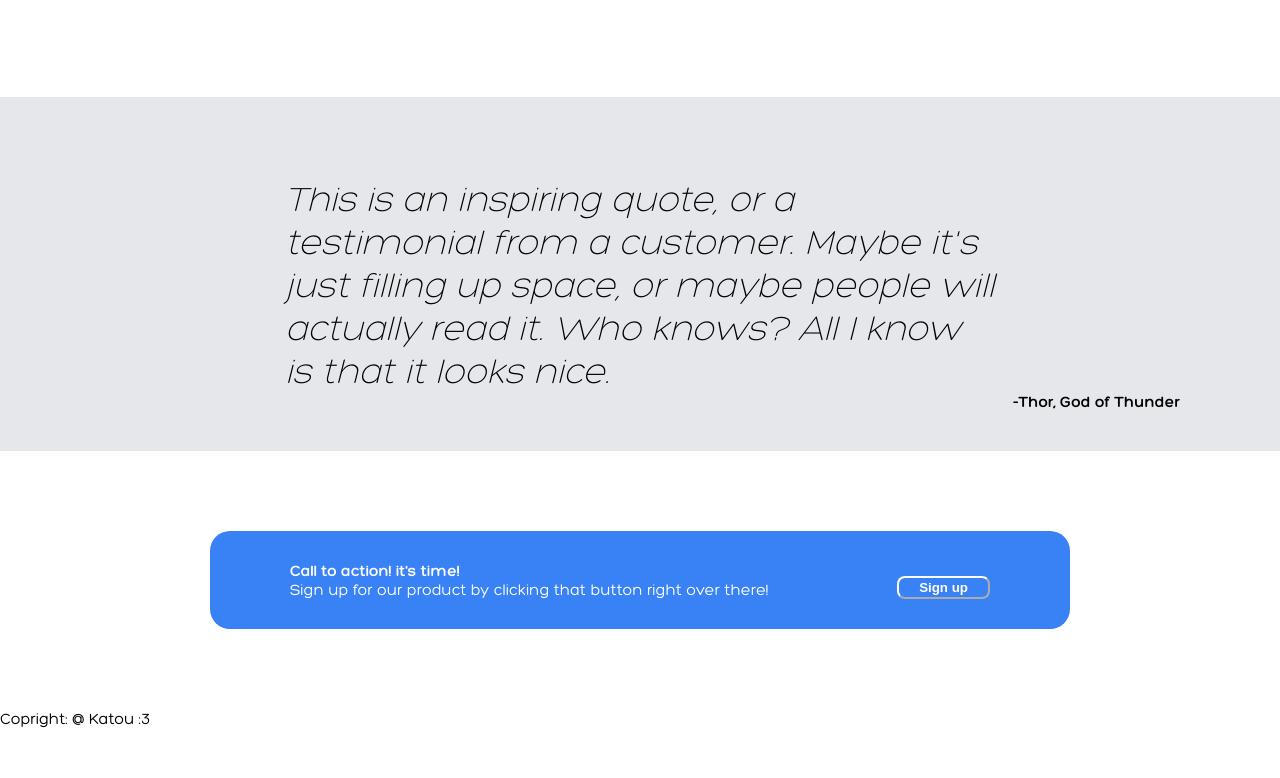
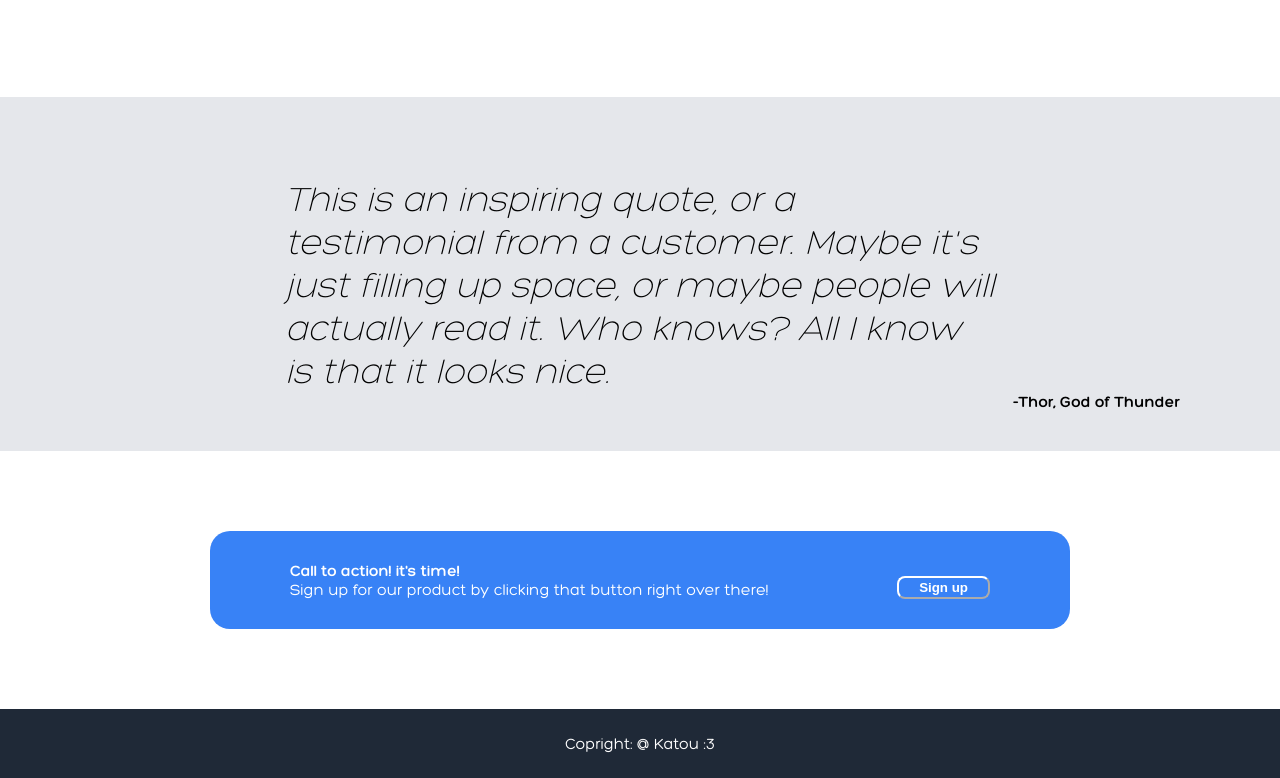
Before and after one commit to L1NZ05/landing-page, a plain HTML site: page home.html in a window 1280 px wide. Shown: the part 705-1483 px from the top of the page. Before the commit the page ends 1433 px from the top, so only its background shows below. Drawn offline with Linux system fonts and the light colour scheme.

Commit message:
Style footer with bg color and center alignment

```diff
--- a/styles.css
+++ b/styles.css
@@ -189,3 +189,12 @@ a {
     border-radius: 8px;
     padding: 2px 20px 2px 20px;
 }
+
+.footer {
+    background-color: #1F2937;
+    color: white;
+    display: flex;
+    justify-content: center;
+    align-items: center;
+    padding: 25px 0px 25px 0px;
+}
```
